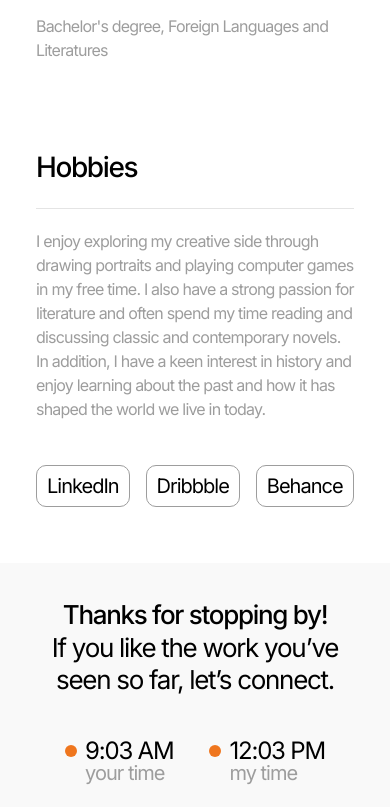
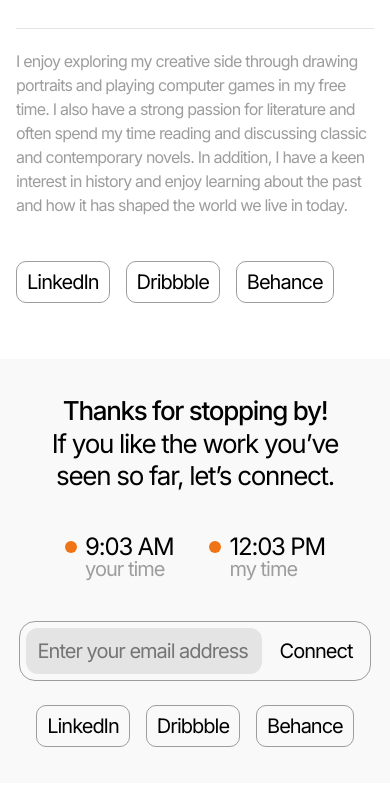
Before and after one commit to cascadetile/yasch, a React (Create React App) app: page /resume in a window 390 px wide. Shown: the part 2131-2938 px from the top of the page. Built offline with nearby package versions, Linux system fonts and the light colour scheme.

Commit message:
fix: padding on mobile resume page

```diff
--- a/src/components/Resume/style.css
+++ b/src/components/Resume/style.css
@@ -142,6 +142,8 @@
 @media (max-width: 560px) {
   .resume {
     padding-top: 36px;
+    padding-left: 16px;
+    padding-right: 16px;
   }
   .resume__name {
     max-width: 250px;
```
